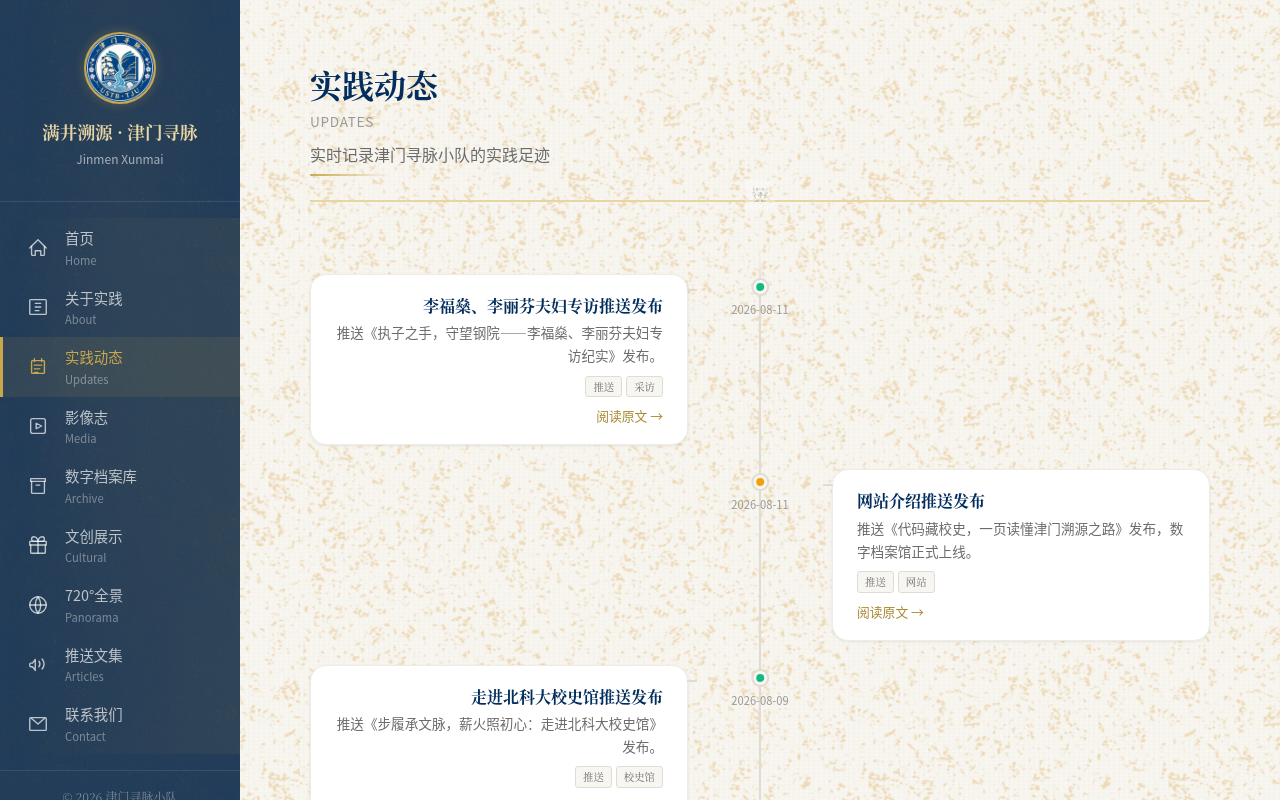
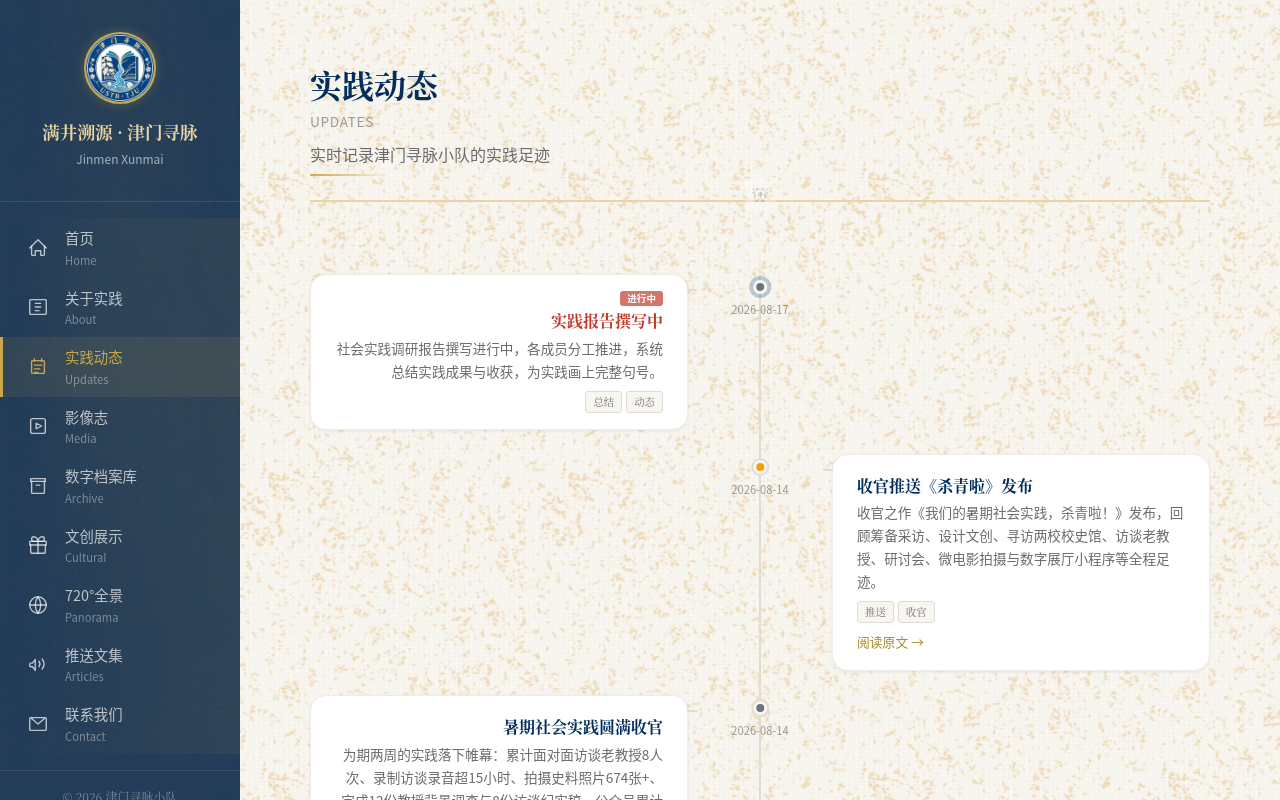
Before and after one commit to ottoapocalypse-beep/jinmen-xunmai, a Vue app: page /#/activity in a window 1280 px wide. Shown: the top 800 px of the page. Built offline with nearby package versions, Linux system fonts and the light colour scheme.

Commit message:
实践动态更新：新增收官推送/实践收官总结/实践报告撰写中

```diff
--- a/src/data/activities.ts
+++ b/src/data/activities.ts
@@ -377,4 +377,27 @@ export const activities: Activity[] = [
     link: 'https://mp.weixin.qq.com/s/p-8v80b8B5NaawIKVTO4PA',
     tags: ['推送', '网站'],
   },
+  {
+    id: 'act-49',
+    title: '收官推送《杀青啦》发布',
+    date: '2026-08-14',
+    summary: '收官之作《我们的暑期社会实践，杀青啦！》发布，回顾筹备采访、设计文创、寻访两校校史馆、访谈老教授、研讨会、微电影拍摄与数字展厅小程序等全程足迹。',
+    link: 'https://mp.weixin.qq.com/s/7hRFJU6dE76zA2wWaEJXPw',
+    tags: ['推送', '收官'],
+  },
+  {
+    id: 'act-50',
+    title: '暑期社会实践圆满收官',
+    date: '2026-08-14',
+    summary: '为期两周的实践落下帷幕：累计面对面访谈老教授8人次、录制访谈录音超15小时、拍摄史料照片674张+、完成12份教授背景调查与8份访谈纪实稿，公众号累计推送23篇、阅读量20000+。',
+    tags: ['总结', '收官'],
+  },
+  {
+    id: 'act-51',
+    title: '实践报告撰写中',
+    date: '2026-08-17',
+    summary: '社会实践调研报告撰写进行中，各成员分工推进，系统总结实践成果与收获，为实践画上完整句号。',
+    tags: ['总结', '动态'],
+    active: true,
+  },
 ]
```
